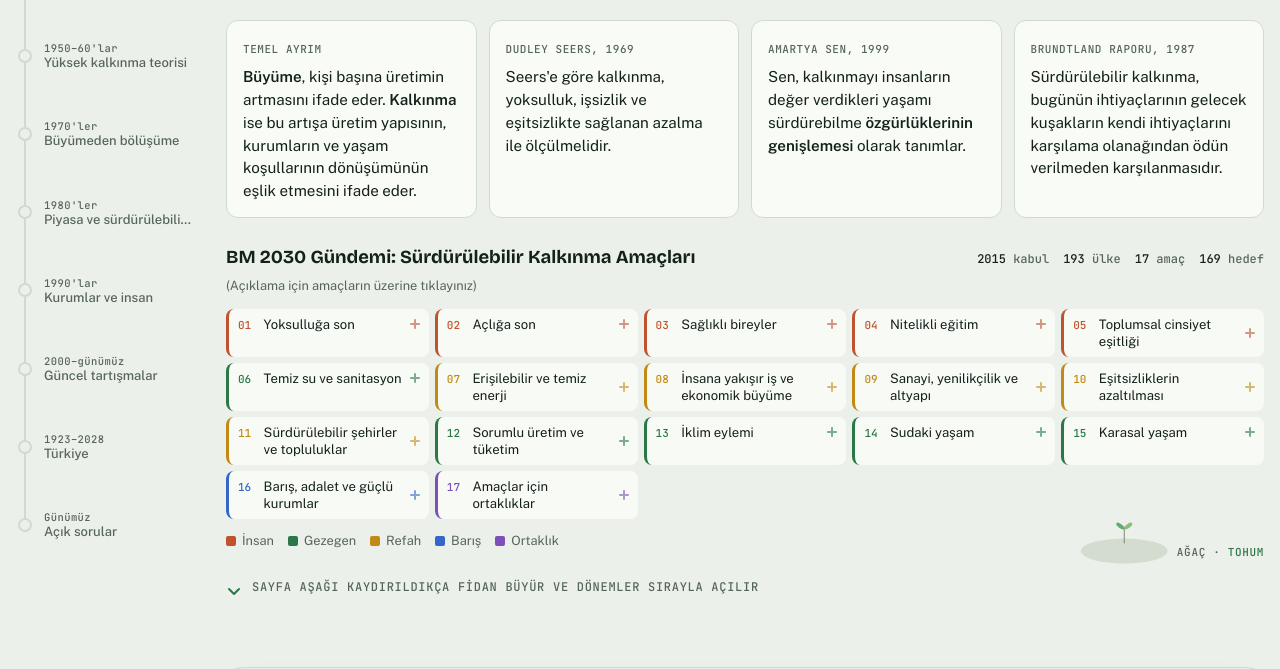
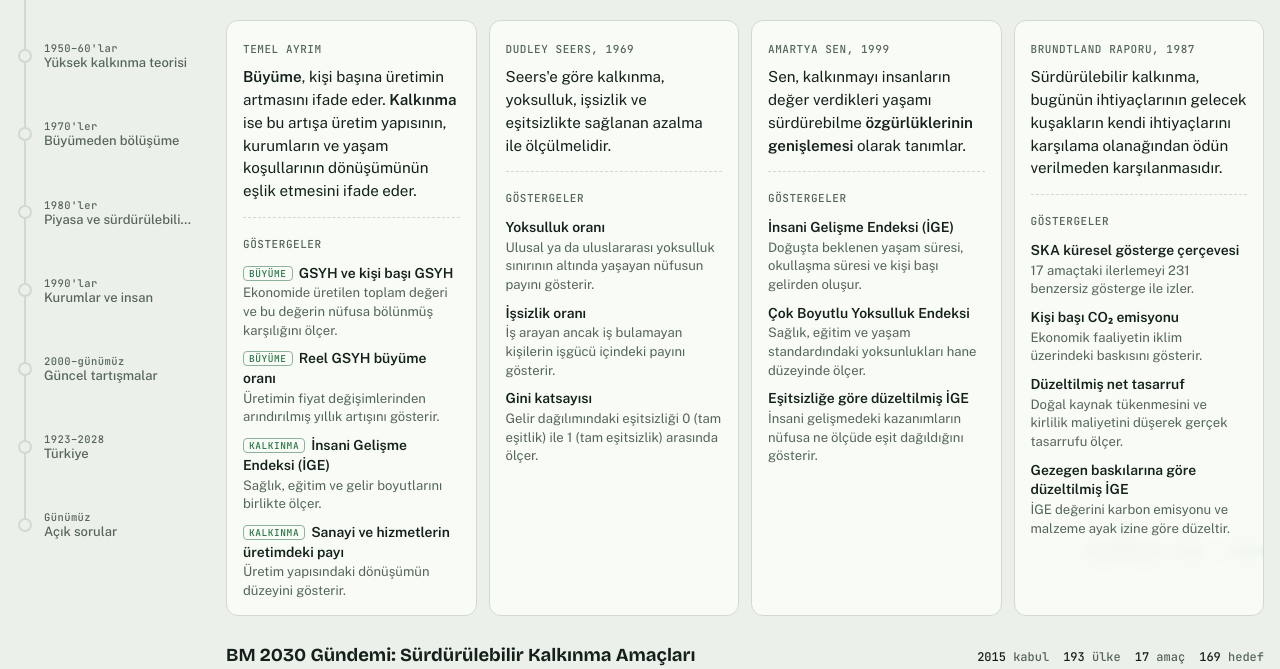
Before and after one commit to ercumentlaleli/tarihselkalkinma, a plain HTML site: page index.html in a window 1280 px wide. Shown: the part 227-896 px from the top of the page. Drawn offline with nearby package versions, Linux system fonts and the light colour scheme.

Commit message:
Açılış sayfasındaki tanım kartlarına göstergeleri ekle
Co-Authored-By: Claude Opus 5.5 <noreply@anthropic.com>
Claude-Session: https://claude.ai/code/session_018gma7sYPDT7T54afYrDPqs

```diff
--- a/index.html
+++ b/index.html
@@ -79,10 +79,16 @@ main{position:relative;z-index:2;padding-left:calc(var(--railw) + max(16px,env(s
 .kick{font:500 12px var(--font-m);letter-spacing:.12em;text-transform:uppercase;color:var(--accent);margin:0}
 .hero h1{font:800 clamp(2.6rem,6.4vw,5rem)/0.98 var(--font-d);letter-spacing:-.02em;margin:6px 0 0;text-wrap:balance}
 .hero .sub{font-size:1.1rem;color:var(--muted);max-width:60ch;margin:14px 0 0}
-.defs{display:grid;grid-template-columns:repeat(auto-fit,minmax(230px,1fr));gap:12px}
+.defs{display:grid;grid-template-columns:repeat(auto-fit,minmax(230px,1fr));gap:12px;align-items:stretch}
 .def{background:color-mix(in srgb,var(--surface) 88%,transparent);backdrop-filter:blur(6px);border:1px solid var(--line);border-radius:12px;padding:14px 16px;min-width:0}
 .def .src{font:500 11px var(--font-m);letter-spacing:.05em;color:var(--muted);text-transform:uppercase}
 .def p{margin:6px 0 0;font-size:.95rem;line-height:1.5}
+.ind{margin-top:14px;padding-top:12px;border-top:1px dashed var(--line)}
+.ind ul{list-style:none;margin:8px 0 0;padding:0;display:grid;gap:9px}
+.ind li{font-size:.82rem;line-height:1.42;color:var(--muted)}
+.ind li b{display:block;color:var(--fg);font-weight:600;font-size:.87rem;margin-bottom:1px}
+.ind .tag{display:inline-block;font:500 9.5px var(--font-m);text-transform:uppercase;letter-spacing:.06em;color:var(--accent);
+  border:1px solid color-mix(in srgb,var(--accent) 40%,var(--line));border-radius:4px;padding:0 5px;margin-right:6px;vertical-align:1px}
 .sdg{display:grid;gap:12px}
 .sdg-head{display:flex;flex-wrap:wrap;align-items:baseline;justify-content:space-between;gap:6px 16px}
 .sdg-head h2{font:700 1.15rem var(--font-d);margin:0}
@@ -289,10 +295,10 @@ details.cardx[open]>.cardin{animation:drop .45s cubic-bezier(.2,.7,.2,1)}
         <p class="sub">Kalkınma iktisadı, üretim kapasitesindeki artışın toplumun refahına nasıl yansıdığını yaklaşık seksen yıldır farklı kuramsal çerçevelerle incelemektedir.</p>
       </div>
       <div class="defs">
-        <div class="def"><span class="src">Temel ayrım</span><p><b>Büyüme</b>, kişi başına üretimin artmasını ifade eder. <b>Kalkınma</b> ise bu artışa üretim yapısının, kurumların ve yaşam koşullarının dönüşümünün eşlik etmesini ifade eder.</p></div>
-        <div class="def"><span class="src">Dudley Seers, 1969</span><p>Seers'e göre kalkınma, yoksulluk, işsizlik ve eşitsizlikte sağlanan azalma ile ölçülmelidir.</p></div>
-        <div class="def"><span class="src">Amartya Sen, 1999</span><p>Sen, kalkınmayı insanların değer verdikleri yaşamı sürdürebilme <b>özgürlüklerinin genişlemesi</b> olarak tanımlar.</p></div>
-        <div class="def"><span class="src">Brundtland Raporu, 1987</span><p>Sürdürülebilir kalkınma, bugünün ihtiyaçlarının gelecek kuşakların kendi ihtiyaçlarını karşılama olanağından ödün verilmeden karşılanmasıdır.</p></div>
+        <div class="def"><span class="src">Temel ayrım</span><p><b>Büyüme</b>, kişi başına üretimin artmasını ifade eder. <b>Kalkınma</b> ise bu artışa üretim yapısının, kurumların ve yaşam koşullarının dönüşümünün eşlik etmesini ifade eder.</p><div class="ind"><span class="src">Göstergeler</span><ul><li><b><span class='tag'>Büyüme</span>GSYH ve kişi başı GSYH</b>Ekonomide üretilen toplam değeri ve bu değerin nüfusa bölünmüş karşılığını ölçer.</li><li><b><span class='tag'>Büyüme</span>Reel GSYH büyüme oranı</b>Üretimin fiyat değişimlerinden arındırılmış yıllık artışını gösterir.</li><li><b><span class='tag'>Kalkınma</span>İnsani Gelişme Endeksi (İGE)</b>Sağlık, eğitim ve gelir boyutlarını birlikte ölçer.</li><li><b><span class='tag'>Kalkınma</span>Sanayi ve hizmetlerin üretimdeki payı</b>Üretim yapısındaki dönüşümün düzeyini gösterir.</li></ul></div></div>
+        <div class="def"><span class="src">Dudley Seers, 1969</span><p>Seers'e göre kalkınma, yoksulluk, işsizlik ve eşitsizlikte sağlanan azalma ile ölçülmelidir.</p><div class="ind"><span class="src">Göstergeler</span><ul><li><b>Yoksulluk oranı</b>Ulusal ya da uluslararası yoksulluk sınırının altında yaşayan nüfusun payını gösterir.</li><li><b>İşsizlik oranı</b>İş arayan ancak iş bulamayan kişilerin işgücü içindeki payını gösterir.</li><li><b>Gini katsayısı</b>Gelir dağılımındaki eşitsizliği 0 (tam eşitlik) ile 1 (tam eşitsizlik) arasında ölçer.</li></ul></div></div>
+        <div class="def"><span class="src">Amartya Sen, 1999</span><p>Sen, kalkınmayı insanların değer verdikleri yaşamı sürdürebilme <b>özgürlüklerinin genişlemesi</b> olarak tanımlar.</p><div class="ind"><span class="src">Göstergeler</span><ul><li><b>İnsani Gelişme Endeksi (İGE)</b>Doğuşta beklenen yaşam süresi, okullaşma süresi ve kişi başı gelirden oluşur.</li><li><b>Çok Boyutlu Yoksulluk Endeksi</b>Sağlık, eğitim ve yaşam standardındaki yoksunlukları hane düzeyinde ölçer.</li><li><b>Eşitsizliğe göre düzeltilmiş İGE</b>İnsani gelişmedeki kazanımların nüfusa ne ölçüde eşit dağıldığını gösterir.</li></ul></div></div>
+        <div class="def"><span class="src">Brundtland Raporu, 1987</span><p>Sürdürülebilir kalkınma, bugünün ihtiyaçlarının gelecek kuşakların kendi ihtiyaçlarını karşılama olanağından ödün verilmeden karşılanmasıdır.</p><div class="ind"><span class="src">Göstergeler</span><ul><li><b>SKA küresel gösterge çerçevesi</b>17 amaçtaki ilerlemeyi 231 benzersiz gösterge ile izler.</li><li><b>Kişi başı CO₂ emisyonu</b>Ekonomik faaliyetin iklim üzerindeki baskısını gösterir.</li><li><b>Düzeltilmiş net tasarruf</b>Doğal kaynak tükenmesini ve kirlilik maliyetini düşerek gerçek tasarrufu ölçer.</li><li><b>Gezegen baskılarına göre düzeltilmiş İGE</b>İGE değerini karbon emisyonu ve malzeme ayak izine göre düzeltir.</li></ul></div></div>
       </div>
       <div class="sdg">
         <div class="sdg-head">
```
